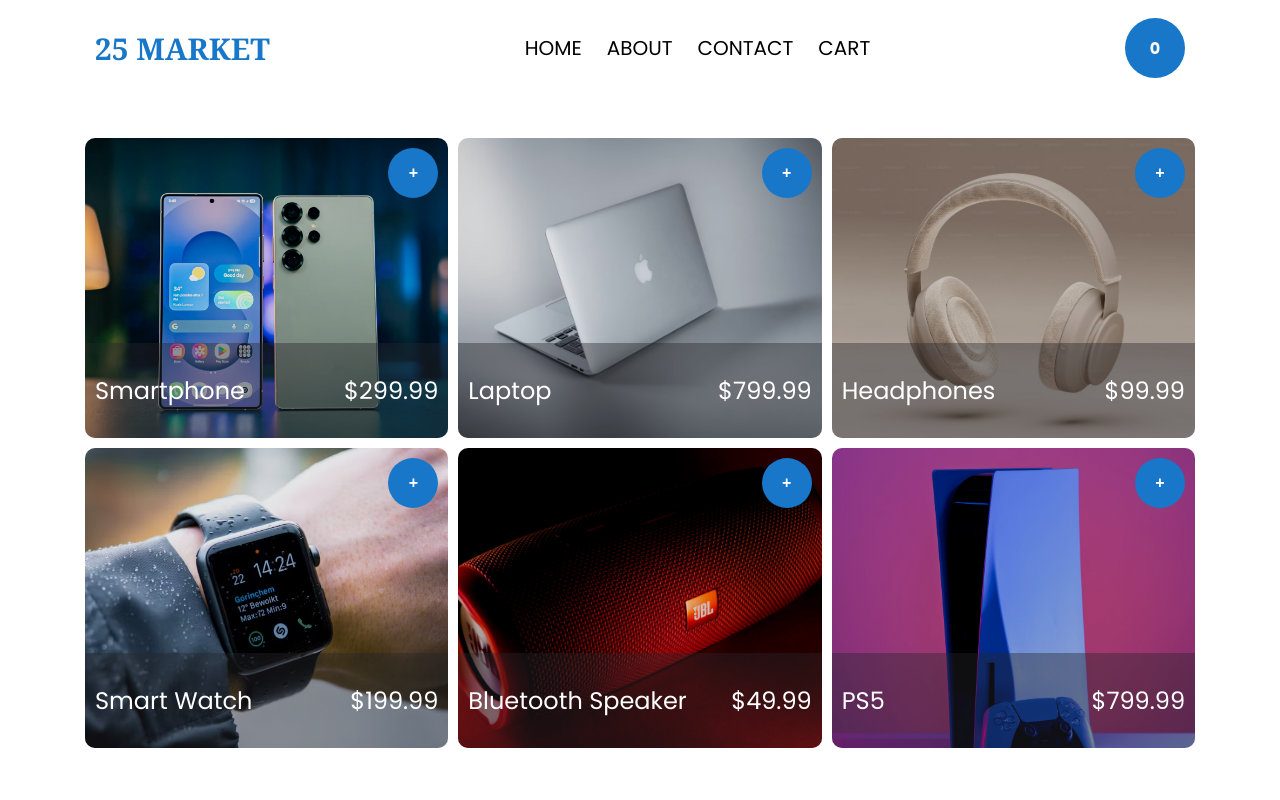
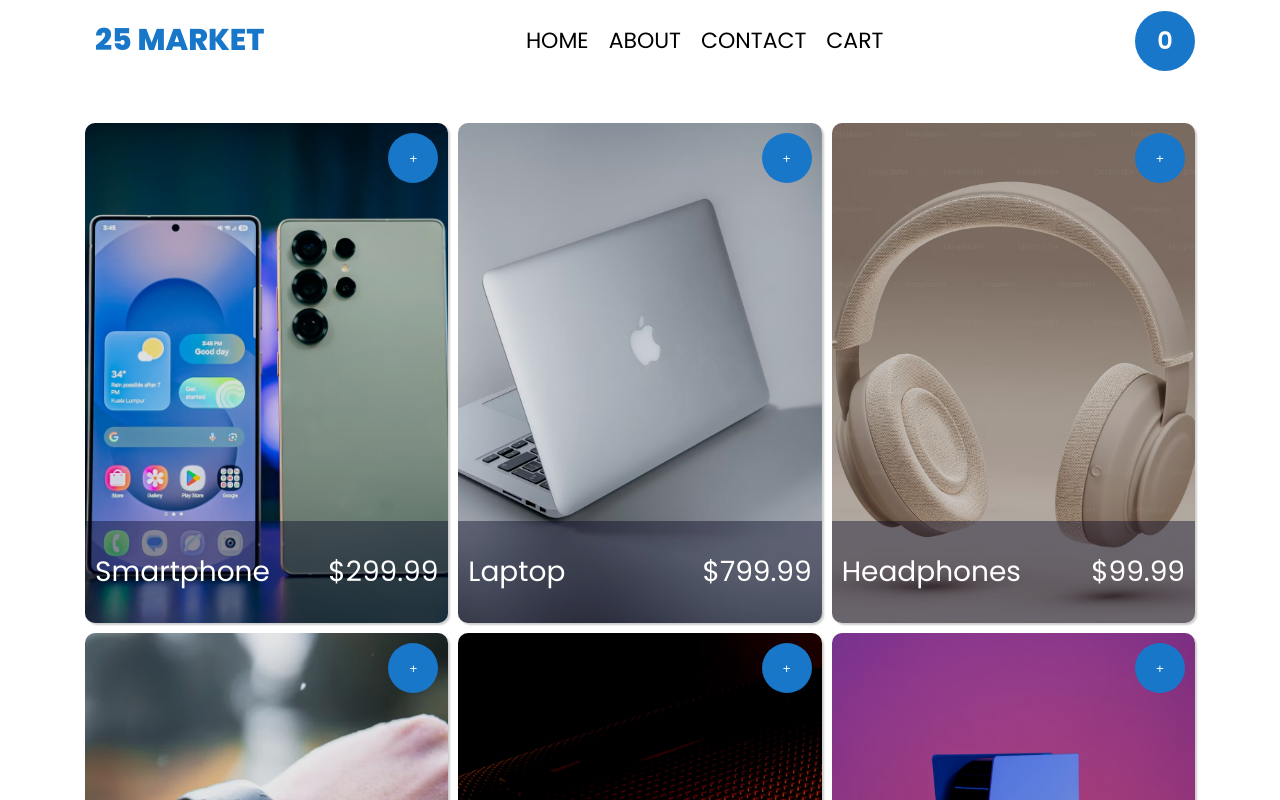
Before and after one commit to Eng-Azuuzi/React-Shopping-Cart-With-ZAAD-EVC-AND-SAHAL, a React (Vite) app: page / in a window 1280 px wide. Shown: the top 800 px of the page. Built offline with nearby package versions, Linux system fonts and the light colour scheme.

Commit message:
Updated Style

```diff
--- a/src/Index.css
+++ b/src/Index.css
@@ -1,10 +1,12 @@
 @import url("https://fonts.googleapis.com/css2?family=Poppins:ital,wght@0,100;0,200;0,300;0,400;0,500;0,600;0,700;0,800;0,900;1,100;1,200;1,300;1,400;1,500;1,600;1,700;1,800;1,900&display=swap");
 
-
 body {
-    font-family: 'Poppins', sans-serif;
+	font-family: "Poppins", sans-serif;
 }
 
+a {
+	text-decoration: none;
+}
 
 .container {
 	max-width: 1110px;
@@ -18,60 +20,53 @@
 	margin-bottom: 50px;
 }
 
-a {
-    text-decoration: none;
-    text-transform: uppercase;
+.logo {
 	margin: 10px;
-}
-
-.logo{
+	text-transform: Uppercase;
 	font-size: 30px;
+	font-weight: 800;
 	color: #1877c9;
-    font-weight: 800;
-    font-family: Georgia, 'Times New Roman', Times, serif;
-}
-
-.links {
-    display: flex;
-    gap: 5px;
 }
 
 .links a {
-    font-size: 20px;
+	margin: 10px;
+	text-transform: Uppercase;
+	font-size: 22px;
 	color: #000;
 }
 
-
 .cart {
-    min-width: 40px;
+	width: 40px;
 	height: 40px;
+	border-radius: 50%;
 	background-color: #1877c9;
-    border-radius: 50%;
+	color: #fff;
+	padding: 10px;
+	font-size: 24px;
+	font-weight: 600;
 	display: flex;
+	/* horizontal alignment */
 	justify-content: center;
+	/* vertical alignment */
 	align-items: center;
-    padding: 10px;
-    color: #fff;
-    font-size: 16px;
-    font-weight: bold
 }
 
-.grid{
+.grid {
 	display: grid;
 	grid-template-columns: 1fr 1fr 1fr;
 	grid-gap: 10px;
 }
 
-.card{
+.card {
 	width: 100%;
-    height: 300px;
+	height: 500px;
 	position: relative;
 	background-color: #fff;
-    box-shadow: 2px 2px 2px rgba(0 0 0 0.2);
+	box-shadow: 2px 2px 2px rgba(0, 0, 0, 0.2);
 	border-radius: 10px;
 }
 
-.card .info{
+.card .info {
 	position: absolute;
 	bottom: 0;
 	left: 0;
@@ -79,43 +74,38 @@
 	display: flex;
 	justify-content: space-between;
 	align-items: center;
-background-color:rgba(39, 39, 44, 0.405);
+	background-color: rgba(1, 1, 31, 0.405);
 	color: #fff;
 	padding: 20px 0;
 	border-radius: 0px 0px 10px 10px;
 }
 
-.card span{
-    font-size: 1.5rem;
+.card span {
+	font-size: 1.75rem;
 	margin: 10px;
 }
 
-.btn{
+.btn {
 	position: absolute;
 	width: 50px;
 	height: 50px;
-    padding: 10px 10px;
+	padding: 10px 15px;
+	background-color: #1877c9;
+	color: #fff;
 	right: 10px;
-    border:none;
+	border: none;
 	border-radius: 50%;
 	margin-top: 10px;
 	cursor: pointer;
-    color: #fff;
-    font-weight: 800;
-    font-size: 1rem;
-}
-
-.btn-primary {
-    background-color: #1877c9;
 }
 
 .btn-secondary {
-    background-color: #dd1e1e;
+	background-color: rgb(224, 88, 64);
 }
 
 .cart-container {
 	background-color: #fff;
-    box-shadow: 0 0 10px rgba(0,0,0,0.1);
+	box-shadow: 0 0 010px rgba(0, 0, 0, 0.1);
 	display: grid;
 	grid-template-columns: 2fr 1fr;
 	border-radius: 10px;
@@ -124,7 +114,7 @@
 	place-items: center;
 }
 
-.cart-products{
+.cart-products {
 	display: flex;
 	align-items: center;
 	flex-direction: column;
@@ -133,7 +123,7 @@
 	border-right: 1px solid #ccc;
 }
 
-.cart-product{
+.cart-product {
 	padding: 10px;
 	width: 95%;
 	display: grid;
@@ -142,7 +132,7 @@
 	place-content: center;
 }
 
-.cart-product img{
+.cart-product img {
 	width: 50px;
 	height: 50px;
 	border-radius: 50%;
@@ -150,36 +140,36 @@
 	padding: 10px;
 }
 
-.cart-product span{
+.cart-product span {
 	font-size: 1.2rem;
 	font-weight: 500;
 }
 
-.cart-title-image {
+.cart-title-img {
 	display: flex;
 	justify-content: flex-start;
 	align-items: center;
+	flex-direction: row;
 }
 
-.cart-title-image * {
+.cart-title-img * {
 	padding: 0 10px;
 }
 
-.delete{
+.delete {
 	display: flex;
 	justify-content: center;
 	align-items: center;
-font-size: 1rem;
+	font-size: 1.2rem;
 	font-weight: 400;
 	cursor: pointer;
 }
 
 .total-price {
-    border-top: 1px solid #ccc;;
+	border-top: 1px solid #ccc;
 }
 
-
-.payement-card{
+.payment-card {
 	border: 1px solid #ccc;
 	border-radius: 15px;
 	padding: 0;
@@ -188,13 +178,14 @@
 	text-align: center;
 }
 
-.payement-card:hover ,.payement-card.selected{
-    background-color: rgb(24,118,201,0.159);
-    border-color: rgb(8,192,165);
+.payment-card:hover,
+.payment-card.selected {
+	background-color: rgba(24, 118, 201, 0.159);
+	border-color: rgb(8, 92, 165);
 }
 
 .form-control {
-    width:82%;
+	width: 82%;
 	margin: 0 12px;
 	padding: 20px;
 	border: 1px solid #ccc;
@@ -202,18 +193,14 @@
 	font-size: 20px;
 }
 
-.btn-proceed{
+.btn-proceed {
 	width: 94%;
 	margin: 10px 12px;
 	padding: 20px;
-    background-color:rgb(24,119,201);
-    color:#fff;
+	background-color: rgb(24, 119, 201);
+	color: #fff;
 	border: 0;
 	border-radius: 15px;
+	font-size: 20px;
 	cursor: pointer;
-    font-size: 20px;
 }
-
-.btn-proceed :hover{
-
-}
```
Lines whose indentation alone changed are shown as unchanged.
